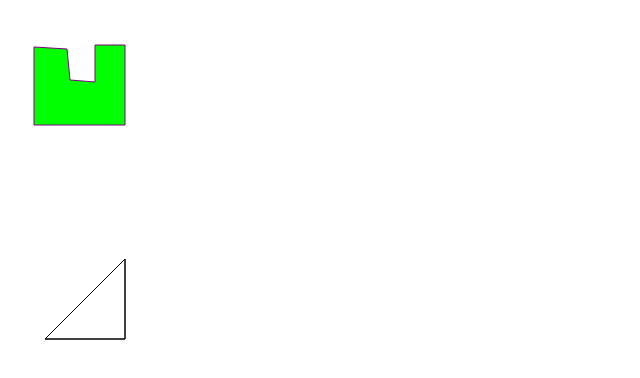
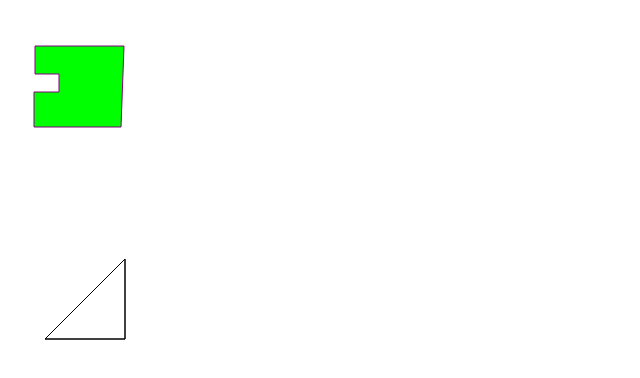
Before and after one commit to beyondJohn/delegate, an Angular app: page / in a window 1280 px wide. Shown: the top 378 px of the page, without its empty margins (0-640 px from the left). Built offline with nearby package versions, Linux system fonts and the light colour scheme.

Commit message:
polygon using path

```diff
--- a/src/app/delegate/delegate.component.html
+++ b/src/app/delegate/delegate.component.html
@@ -2,8 +2,9 @@
   <svg height="210" width="390">
     <!-- <polygon id='poly1' points="210,100 250,190 160,210, 300,180, 400,210" style="fill:lime;stroke:purple;stroke-width:1;" (mouseenter)="mover('poly1')" (mouseleave)="mout('poly1')" onclick="alert('clicked')" /> -->
     <!-- <polygon id='poly1' points="125,125 125,45 45,125" style="fill:lime;stroke:purple;stroke-width:1;" (mouseenter)="mover('poly1')" -->
-        <polygon id='poly1' points="125,125 125,45 95,45 95,82 70,80 67,49 34,47 34,125" style="fill:lime;stroke:purple;stroke-width:1;" (mouseenter)="mover('poly1')"
-      (mouseleave)="mout('poly1')"  />
+        <!-- <polygon id='poly1' points="34 125, 125 45, 95 45, 95 82,  70 80,  67 49,  34 47,  34 125" style="fill:lime;stroke:purple;stroke-width:1;" (mouseenter)="mover('poly1')"
+      (mouseleave)="mout('poly1')"  /> -->
+      <path id='poly1' d="M121 127, H 34, V 92,  H 59,  V 74,  H 35,  V 46, H 124, Z" (mouseenter)="mover('poly1')" (mouseleave)="mout('poly1')" style="fill:lime;stroke:purple;stroke-width:1;" />
   </svg>
 
   <div *ngFor="let canv of canvasarray">
```
